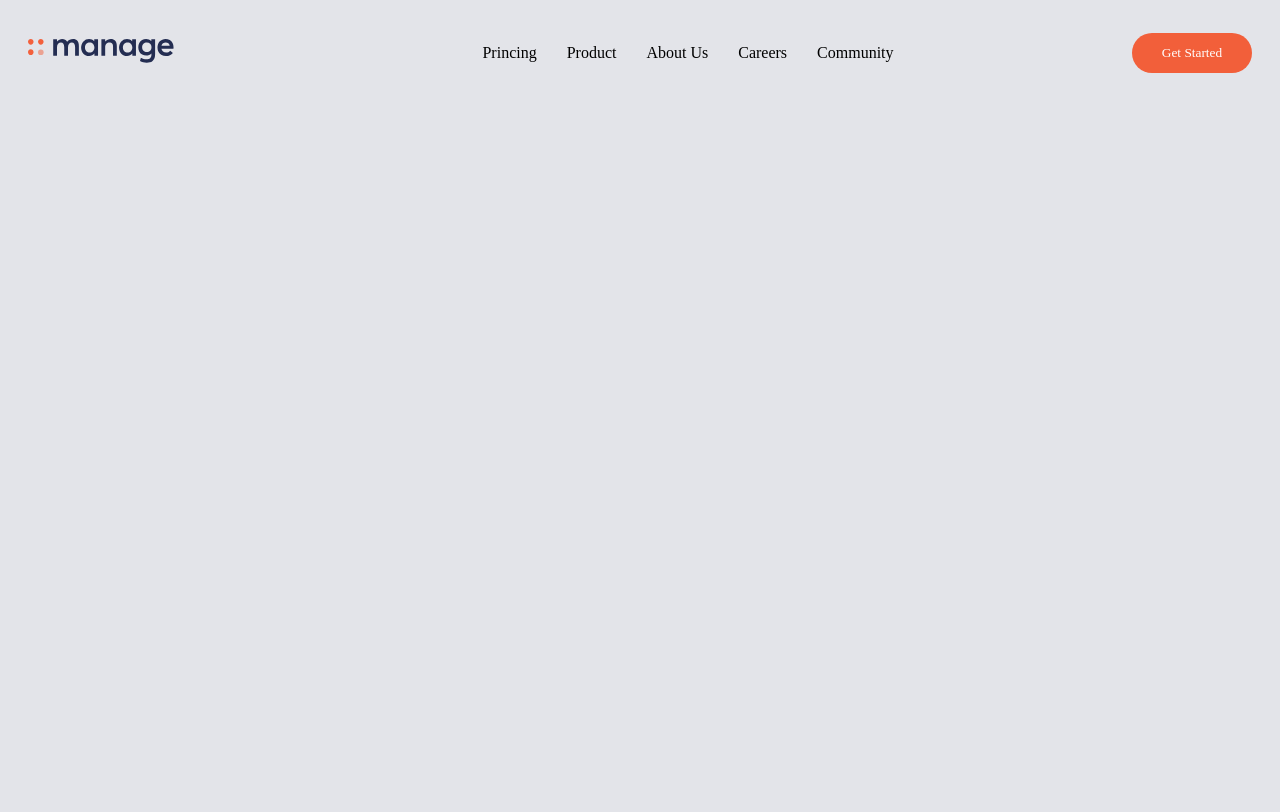
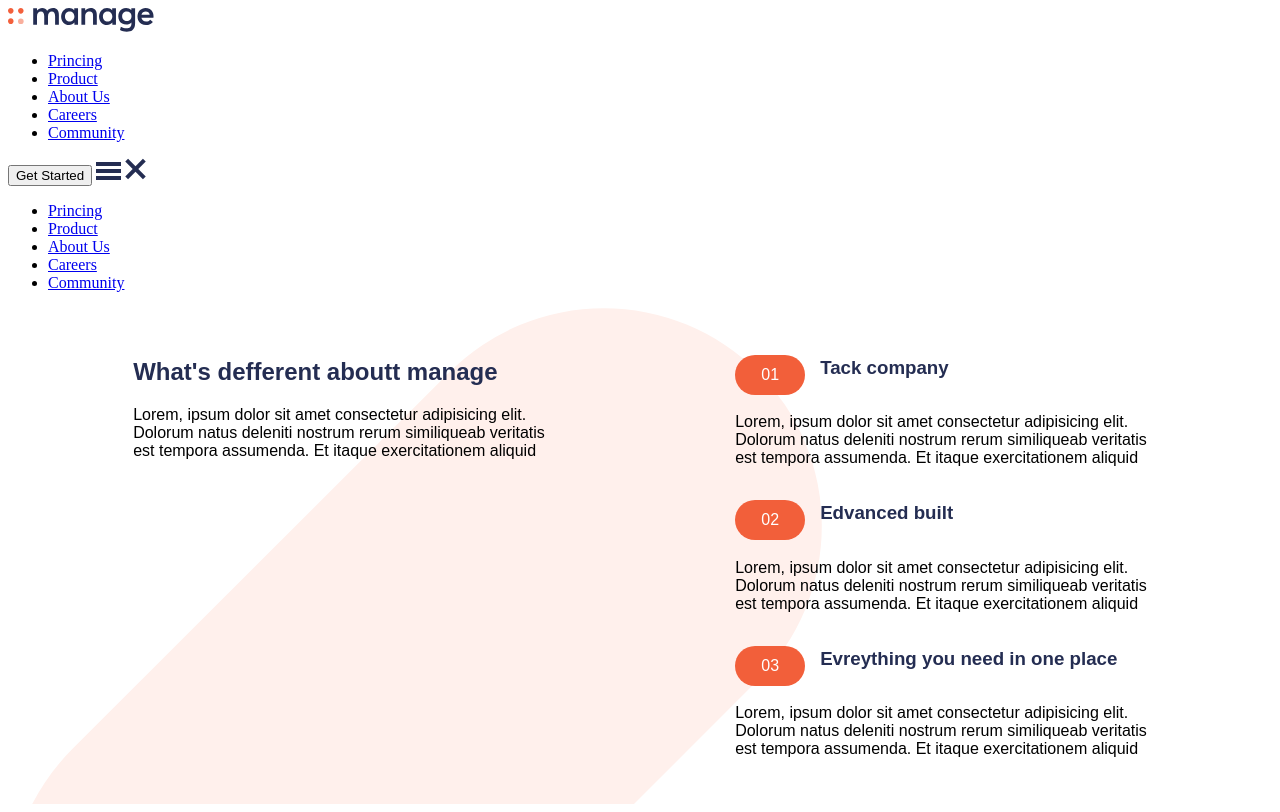
Before and after one commit to khouilid/JS_mini_pro, a plain HTML site: page index.html in a window 1280 px wide. Drawn offline with Linux system fonts and the light colour scheme; a web font is replaced by a local one.

Commit message:
fixes #5

```diff
--- a/index.html
+++ b/index.html
@@ -70,6 +70,43 @@
 
 
 
+    <section class="section1">
+        <div class="section1-1">
+            <h2>What's defferent aboutt manage</h2>
+            <p>Lorem, ipsum dolor sit amet consectetur adipisicing elit.<br>
+                Dolorum natus deleniti nostrum rerum similiqueab veritatis <br>
+                est tempora assumenda. Et itaque exercitationem aliquid</p>
+        </div>
+        <div class="section1-2">
+            <div class="sect">
+                <button class="section-12">01</button>
+                <h3>Tack company</h3>
+            </div>
+            <p>Lorem, ipsum dolor sit amet consectetur adipisicing elit.<br>
+                Dolorum natus deleniti nostrum rerum similiqueab veritatis <br>
+                est tempora assumenda. Et itaque exercitationem aliquid</p>
+            <div class="sect">
+                <button disabled="disabled" class="section-12">02</button>
+                <h3>Edvanced built</h3>
+            </div>
+            <p>Lorem, ipsum dolor sit amet consectetur adipisicing elit.<br>
+                Dolorum natus deleniti nostrum rerum similiqueab veritatis <br>
+                est tempora assumenda. Et itaque exercitationem aliquid</p>
+
+
+            <div class="sect">
+                <button class="section-12">03</button>
+                <h3>Evreything you need in one place</h3>
+            </div>
+            <p>Lorem, ipsum dolor sit amet consectetur adipisicing elit.<br>
+                Dolorum natus deleniti nostrum rerum similiqueab veritatis <br>
+                est tempora assumenda. Et itaque exercitationem aliquid</p>
+
+        </div>
+
+    </section>
+
+
 
     <!-- section 2 -->
 
--- /dev/null
+++ b/sass/section1.scss
@@ -0,0 +1,70 @@
+.section1 {
+    font-family: 'Be Vietnam', sans-serif;
+    font-size: 16px;
+    display: flex;
+    justify-content: space-around;
+    flex-wrap: wrap;
+    background-image: url('../images/bg-tablet-pattern.svg');
+    background-repeat: no-repeat;
+    padding:30px;
+
+
+
+
+    h2 {
+
+        color: hsl(228, 39%, 23%);
+
+    }
+}
+
+.section1-1 {
+
+    padding-bottom: 20px;
+
+    @media only screen and (max-width : 973px) {
+
+margin-top:100px;
+    }
+
+
+}
+
+.section1-2 {
+
+    h3 {
+        color: hsl(228, 39%, 23%);
+
+    }
+
+
+}
+
+.section-12 {
+
+background-color: hsl(12, 88%, 59%);
+  border: none;
+  color: white;
+  border-radius:20px;
+  margin-right:15px;
+  width:70px;
+  height:40px;
+  margin-top:17px;
+  font-size: 16px;
+
+  text-align: center;
+
+
+
+
+
+
+
+
+
+
+}
+
+.sect {
+    display: flex;
+}
--- a/style/style.css
+++ b/style/style.css
@@ -1,67 +1,35 @@
-body {
-  font-family: "Be Vietnam";
-  background-color: rgba(144, 149, 167, 0.247); }
+.section1 {
+  font-family: 'Be Vietnam', sans-serif;
+  font-size: 16px;
+  display: flex;
+  justify-content: space-around;
+  flex-wrap: wrap;
+  background-image: url("../images/bg-tablet-pattern.svg");
+  background-repeat: no-repeat;
+  padding: 30px; }
+  .section1 h2 {
+    color: #242d52; }
 
-nav {
-  position: static; }
+.section1-1 {
+  padding-bottom: 20px; }
+  @media only screen and (max-width: 973px) {
+    .section1-1 {
+      margin-top: 100px; } }
 
-.container {
-  display: flex;
-  justify-content: space-between;
-  padding: 20px;
-  align-items: center;
-  max-width: 1300px;
-  margin: auto; }
-  .container .nav--list {
-    display: flex;
-    list-style: none; }
-    @media only screen and (max-width: 900px) {
-      .container .nav--list {
-        display: none; } }
-    .container .nav--list a {
-      text-decoration: none;
-      margin-left: 30px;
-      color: black; }
-      .container .nav--list a:hover {
-        color: #f25f3a; }
-  .container .nav--btn .menu {
-    display: none; }
-    @media only screen and (max-width: 900px) {
-      .container .nav--btn .menu {
-        display: block; } }
-  .container .nav--btn .menu2 {
-    display: none; }
-  .container .nav--btn button {
-    height: 40px;
-    width: 120px;
-    border-radius: 20px;
-    border: 0;
-    background-color: #f25f3a;
-    color: white;
-    font-family: "Be Vietnam"; }
-    .container .nav--btn button:hover {
-      box-shadow: 0 0 30px #747474; }
-    @media only screen and (max-width: 900px) {
-      .container .nav--btn button {
-        display: none; } }
+.section1-2 h3 {
+  color: #242d52; }
 
-.nav--list2 {
-  display: none;
-  margin: auto;
-  width: 250px;
-  height: auto;
-  box-shadow: 0 0 40px #747474;
-  padding: 30px;
-  border-radius: 8px; }
-  .nav--list2 ul {
-    margin-right: 45px;
-    text-align: center;
-    list-style: none; }
-    .nav--list2 ul li {
-      margin-top: 20px; }
-      .nav--list2 ul li a {
-        text-decoration: none;
-        color: black;
-        font-weight: 700; }
-        .nav--list2 ul li a:hover {
-          color: #f25f3a; }
+.section-12 {
+  background-color: #f25f3a;
+  border: none;
+  color: white;
+  border-radius: 20px;
+  margin-right: 15px;
+  width: 70px;
+  height: 40px;
+  margin-top: 17px;
+  font-size: 16px;
+  text-align: center; }
+
+.sect {
+  display: flex; }
```
Lines whose indentation alone changed are shown as unchanged.
